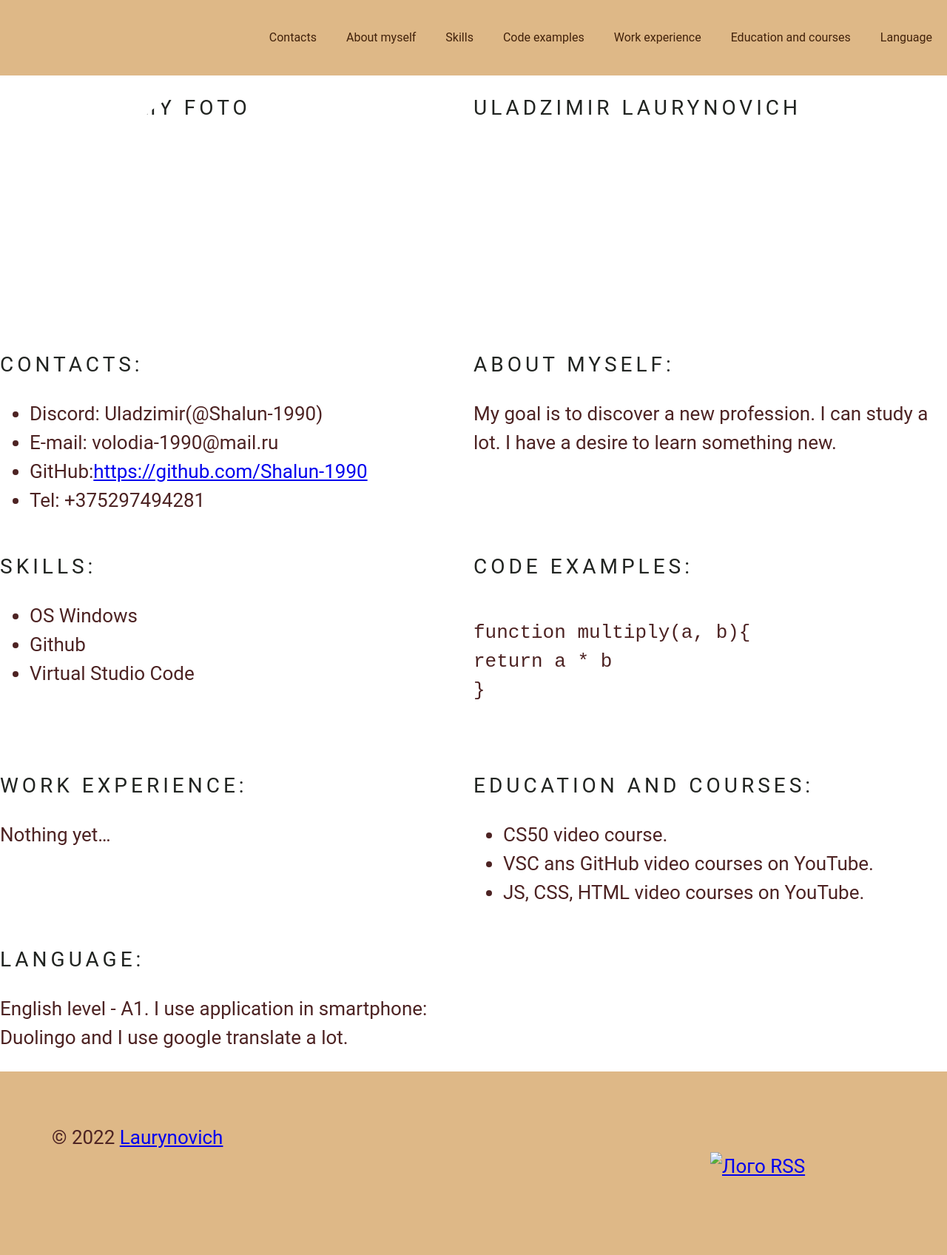
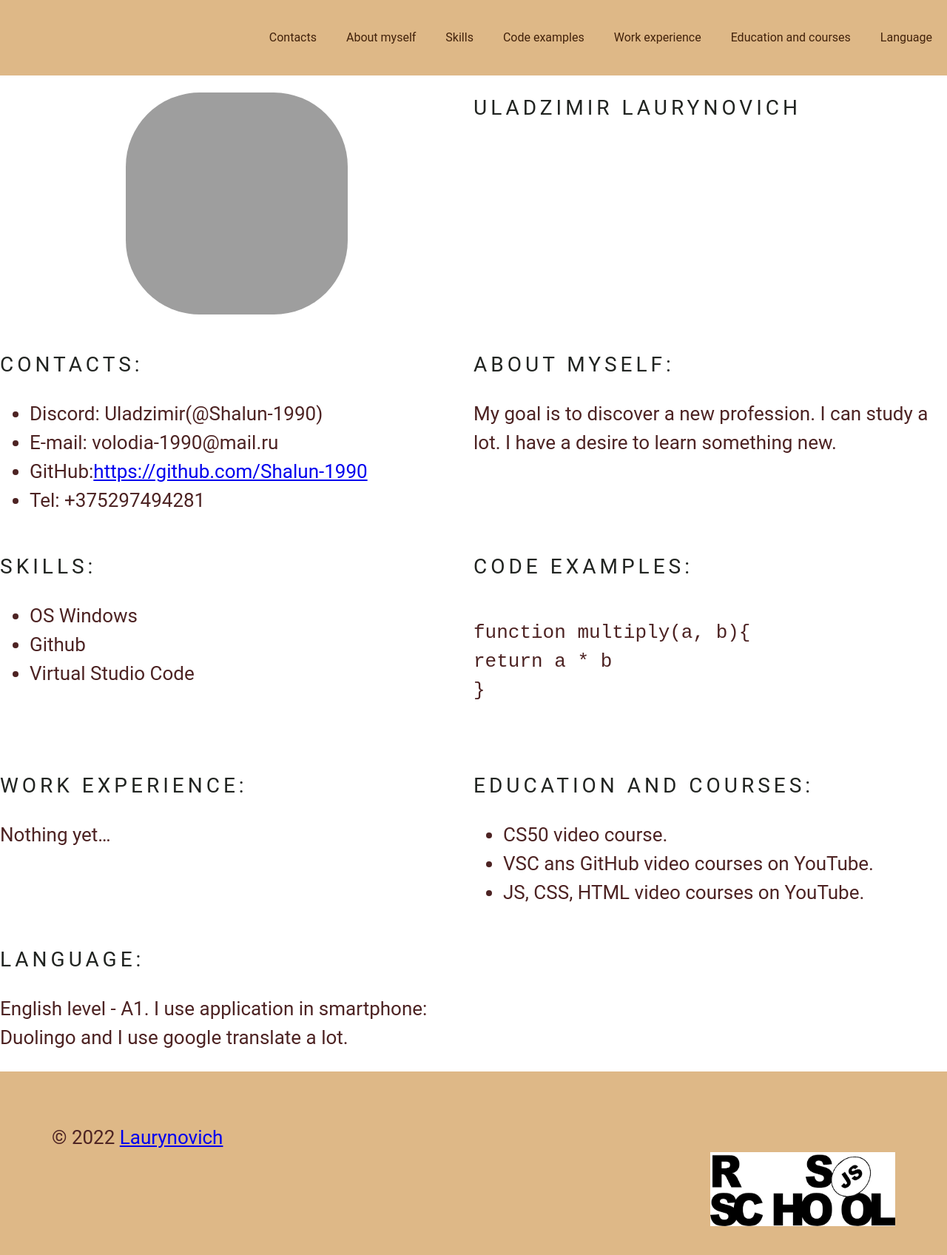
Before and after one commit to Shalun-1990/rsschool-cv, a plain HTML site: page index.html in a window 1280 px wide. Shown: the whole page at 74% size. Drawn offline with Linux system fonts and the light colour scheme; the site is published under a folder, as on GitHub Pages, so addresses that start at the root find nothing; a web font is replaced by a local one.

Commit message:
feat: change image

```diff
--- a/index.html
+++ b/index.html
@@ -52,7 +52,7 @@
           <h1 class="section-title">
             <img
               class="image"
-              src="/assets/images/DSC_0974.JPG"
+              src="assets/images/DSC_0974.JPG"
               alt="My foto"
             />
           </h1>
@@ -122,7 +122,7 @@
           © 2022
           <a href="https://github.com/Shalun-1990">Laurynovich</a>
           <a href="https://rs.school/js/"
-            ><img class="rss" src="/assets/images/RSS.png" alt="Лого RSS"
+            ><img class="rss" src="assets/images/RSS.png" alt="Лого RSS"
           /></a>
         </div>
       </div>
```
